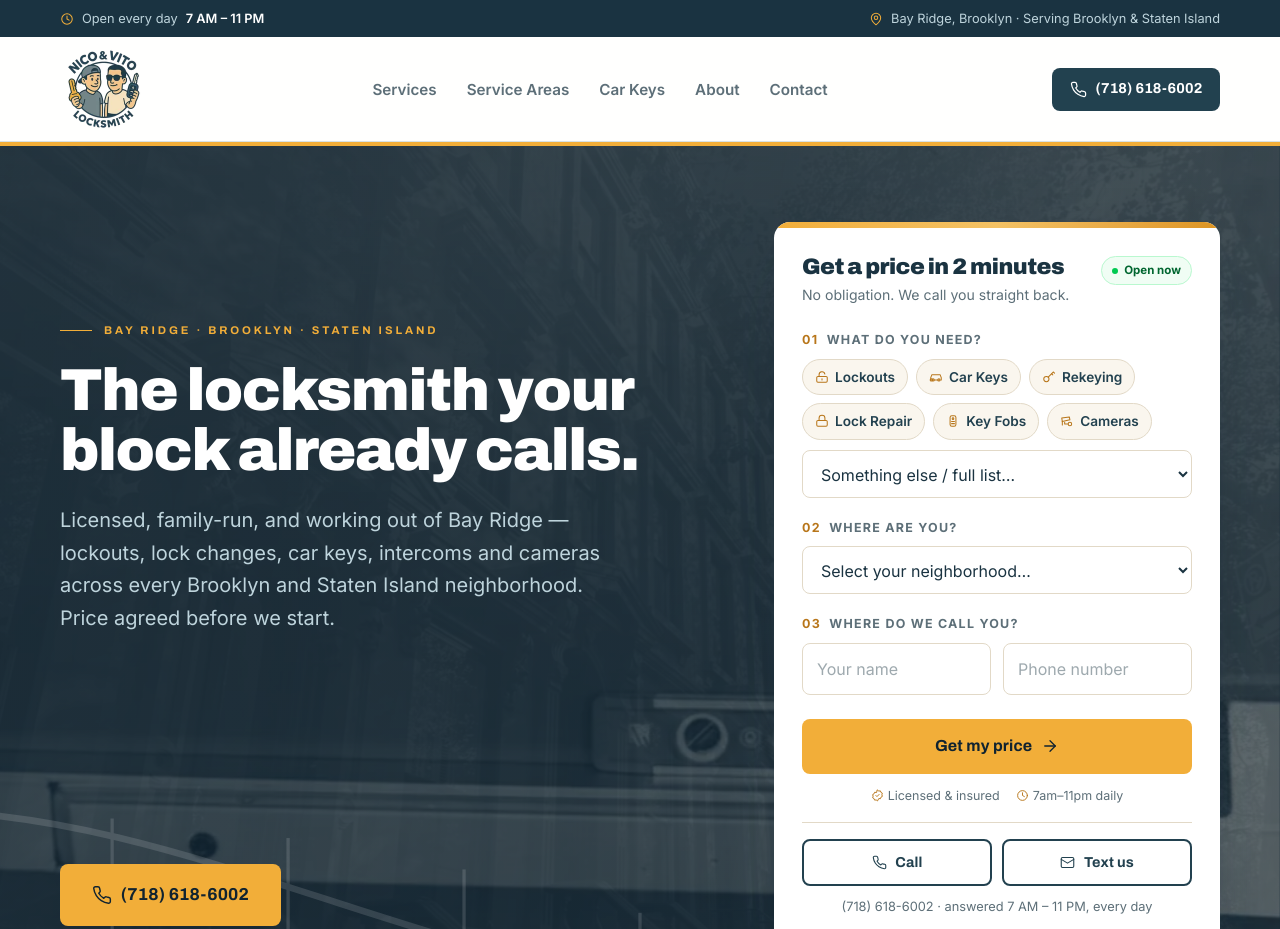
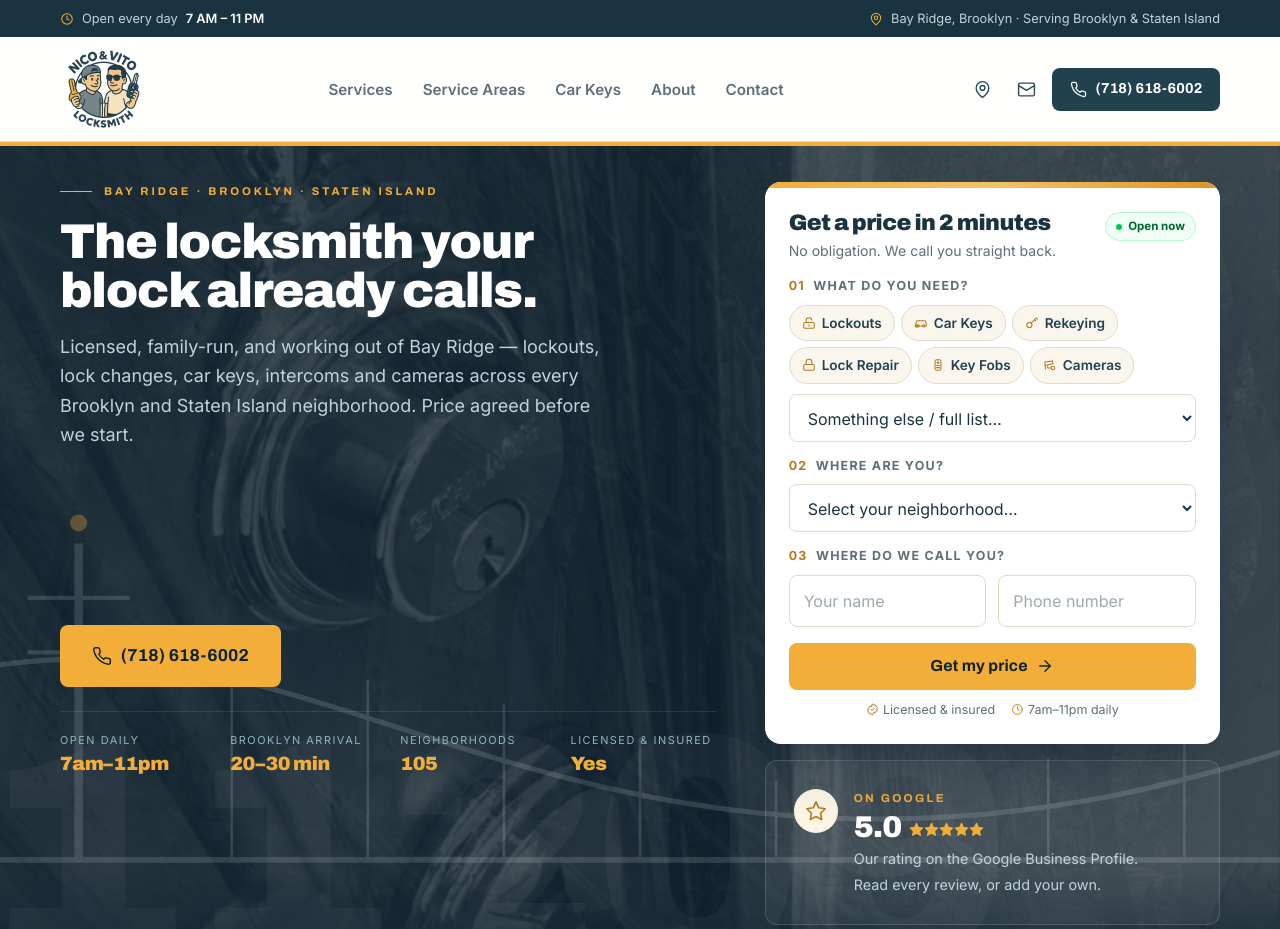
Before and after one commit to VatoGochitashvili/nicovitolock-astro, an Astro site: page / in a window 1280 px wide. Shown: the top 929 px of the page. Built offline with nearby package versions, Linux system fonts and the light colour scheme; Astro itself is replaced by a stand-in of ours.

Commit message:
Shorten the hero so the quote form fits the fold; header map + email links
The form was 722px tall starting at y=182, so on a 1440x800 laptop it ran
144px past the fold — the primary conversion element on the site was cut off.
Now 561px, bottom at 743, fully visible.

Hero: section padding py-12/16/20 -> py-7/9/10, h1 3.7rem -> 3.05rem at lg,
lead paragraph and stat row tightened, grid gaps reduced.

ContactForm: denser card padding and vertical rhythm, smaller service chips
(six now sit on two rows rather than three), and a new hideContactRow prop.
The homepage hero sets it, because the Call / Text pair inside the card was
repeating the full-width phone button a few inches to its left. Every other
page keeps the row.

Slideshow: dropped bg-deadbolt. Despite the filename it is the panic-bar
photo — the same misidentification fixed in work.ts at 081ac33 — and it led
the sequence as the eager first frame. bg-brasslock leads now, with bg-mortise
added; the preload in BaseLayout follows. bg-van stays out: the van in that
shot still carries the old 347 number.

Header: Google Maps and email as icon links beside the phone CTA, with labelled
equivalents in the mobile drawer since the icons are hidden below sm.

Verified at 1440x800 and 375x812: form fully visible, both header links
resolve, no bg-deadbolt in the rendered slideshow.

Co-Authored-By: Claude Opus 5 <noreply@anthropic.com>

```diff
--- a/src/components/ContactForm.astro
+++ b/src/components/ContactForm.astro
@@ -11,6 +11,11 @@ interface Props {
   /** 'full' = every field (contact page). 'short' = quick capture. */
   variant?: 'full' | 'short';
   tone?: 'light' | 'dark';
+  /** Drop the Call / Text row and the phone line under it. Used where the
+   *  surrounding layout already puts a phone button beside the form — the
+   *  homepage hero does — so the card is not repeating a CTA that sits a few
+   *  inches to its left, and the whole form fits a laptop viewport. */
+  hideContactRow?: boolean;
   class?: string;
 }
 const {
@@ -19,6 +24,7 @@ const {
   compact = false,
   variant = 'full',
   tone = 'light',
+  hideContactRow = false,
   class: className = '',
 } = Astro.props;
 
@@ -64,7 +70,7 @@ const label = 'block text-[0.78rem] font-bold uppercase tracking-[0.1em] text-mu
   <!-- brass cap -->
   <div class="h-1.5 bg-gradient-to-r from-brass-400 via-brass-300 to-brass-500"></div>
 
-  <div class="p-6 md:p-7">
+  <div class="p-5 md:p-6">
     {!compact && !short && (
       <>
         <h2 class="display text-navy-900 text-2xl">Request a quote or callback</h2>
@@ -89,16 +95,16 @@ const label = 'block text-[0.78rem] font-bold uppercase tracking-[0.1em] text-mu
     )}
 
     <!-- Step 1 — what -->
-    <fieldset class="mt-6">
+    <fieldset class="mt-3.5">
       <legend class={label}>
         <span class="text-brass-600">01</span> &nbsp;What do you need?
       </legend>
-      <div class="flex flex-wrap gap-2" data-qf-chips>
+      <div class="flex flex-wrap gap-1.5" data-qf-chips>
         {quickPicks.map((s) => (
           <button
             type="button"
             data-qf-chip={s.name}
-            class="inline-flex items-center gap-1.5 rounded-full border border-line bg-cream px-3 py-1.5 text-[0.85rem] font-semibold text-navy-800 hover:border-navy-300 transition-colors"
+            class="inline-flex items-center gap-1.5 rounded-full border border-line bg-cream px-2.5 py-1 text-[0.82rem] font-semibold text-navy-800 hover:border-navy-300 transition-colors"
             aria-pressed="false"
           >
             <Icon name={s.icon} size={14} class="text-brass-600" />
@@ -116,7 +122,7 @@ const label = 'block text-[0.78rem] font-bold uppercase tracking-[0.1em] text-mu
     </fieldset>
 
     <!-- Step 2 — where, with a live arrival estimate -->
-    <fieldset class="mt-5">
+    <fieldset class="mt-3.5">
       <legend class={label}>
         <span class="text-brass-600">02</span> &nbsp;Where are you?
       </legend>
@@ -147,7 +153,7 @@ const label = 'block text-[0.78rem] font-bold uppercase tracking-[0.1em] text-mu
     </fieldset>
 
     <!-- Step 3 — who -->
-    <fieldset class="mt-5">
+    <fieldset class="mt-3.5">
       <legend class={label}>
         <span class="text-brass-600">03</span> &nbsp;Where do we call you?
       </legend>
@@ -181,17 +187,19 @@ const label = 'block text-[0.78rem] font-bold uppercase tracking-[0.1em] text-mu
       <input id={`qf-company-${uid}`} name="company" type="text" tabindex="-1" autocomplete="off" />
     </div>
 
-    <button type="submit" class="btn btn-brass w-full mt-6 !py-3.5 text-[1.05rem]" data-qf-submit>
+    <button type="submit" class="btn btn-brass w-full mt-4 !py-2.5 text-[1rem]" data-qf-submit>
       {short ? 'Get my price' : 'Send request'}
       <Icon name="arrow" size={18} />
     </button>
 
-    <p class="mt-3 flex items-center justify-center gap-4 text-[0.78rem] text-muted">
+    <p class="mt-2.5 flex items-center justify-center gap-4 text-[0.78rem] text-muted">
       <span class="flex items-center gap-1"><Icon name="badge" size={13} class="text-brass-600" /> Licensed &amp; insured</span>
       <span class="flex items-center gap-1"><Icon name="clock" size={13} class="text-brass-600" /> 7am–11pm daily</span>
     </p>
 
-    <div class="mt-4 pt-4 border-t border-line grid grid-cols-2 gap-2.5">
+    {!hideContactRow && (
+      <>
+        <div class="mt-3 pt-3 border-t border-line grid grid-cols-2 gap-2.5">
           <a href={`tel:${business.phoneHref}`} class="btn btn-outline btn-sm" data-call-cta="form-inline">
             <Icon name="phone" size={15} />
             Call
@@ -201,9 +209,11 @@ const label = 'block text-[0.78rem] font-bold uppercase tracking-[0.1em] text-mu
             Text us
           </a>
         </div>
-    <p class="mt-2.5 text-center text-[0.8rem] text-muted">
+        <p class="mt-2 text-center text-[0.8rem] text-muted">
           {business.phoneDisplay} · answered 7 AM – 11 PM, every day
         </p>
+      </>
+    )}
 
     <div data-qf-status class="mt-4 hidden rounded-lg px-4 py-3 text-sm" role="status" aria-live="polite"></div>
   </div>
--- a/src/components/Header.astro
+++ b/src/components/Header.astro
@@ -69,6 +69,27 @@ const nav = [
     </nav>
 
     <div class="flex items-center gap-2">
+      <!-- Map and email, reachable from every page without scrolling to the
+           footer. Icon-only, so they cost no horizontal space next to the
+           phone CTA; the accessible name carries the meaning. -->
+      <a
+        href={business.social.google}
+        target="_blank"
+        rel="noopener"
+        class="hidden sm:inline-flex items-center justify-center w-9 h-9 rounded-lg text-navy-700 hover:text-brass-600 hover:bg-navy-50 transition-colors"
+        title="Find us on Google Maps"
+        aria-label="Find us on Google Maps"
+      >
+        <Icon name="pin" size={19} />
+      </a>
+      <a
+        href={`mailto:${business.email}`}
+        class="hidden sm:inline-flex items-center justify-center w-9 h-9 rounded-lg text-navy-700 hover:text-brass-600 hover:bg-navy-50 transition-colors"
+        title={`Email ${business.email}`}
+        aria-label={`Email ${business.email}`}
+      >
+        <Icon name="mail" size={19} />
+      </a>
       <a
         href={`tel:${business.phoneHref}`}
         class="btn btn-navy btn-sm md:btn"
@@ -115,6 +136,27 @@ const nav = [
           </a>
         ))}
       </div>
+
+      <!-- The header icons are hidden below sm, so the drawer carries them
+           with labels rather than dropping them on mobile entirely. -->
+      <div class="flex items-center gap-2 border-t border-line-cool pt-4 pb-5">
+        <a
+          href={business.social.google}
+          target="_blank"
+          rel="noopener"
+          class="inline-flex items-center gap-2 px-3 py-2 rounded-lg border border-line-cool text-[0.88rem] font-semibold text-navy-800 hover:text-brass-600 transition-colors"
+        >
+          <Icon name="pin" size={16} class="text-brass-500" />
+          Google Maps
+        </a>
+        <a
+          href={`mailto:${business.email}`}
+          class="inline-flex items-center gap-2 px-3 py-2 rounded-lg border border-line-cool text-[0.88rem] font-semibold text-navy-800 hover:text-brass-600 transition-colors"
+        >
+          <Icon name="mail" size={16} class="text-brass-500" />
+          Email us
+        </a>
+      </div>
     </nav>
   </div>
 </header>
--- a/src/layouts/BaseLayout.astro
+++ b/src/layouts/BaseLayout.astro
@@ -87,7 +87,7 @@ const schemaBlocks = schema ? (Array.isArray(schema) ? schema : [schema]) : [];
 
     <!-- Self-hosted variable fonts; preloaded. See public/fonts/fonts.css -->
     {Astro.url.pathname === '/' && (
-      <link rel="preload" as="image" href="/brand/bg-deadbolt.webp" type="image/webp" fetchpriority="high" />
+      <link rel="preload" as="image" href="/brand/bg-brasslock.webp" type="image/webp" fetchpriority="high" />
     )}
     <link rel="preload" href="/fonts/archivo-var.woff2" as="font" type="font/woff2" crossorigin />
     <link rel="preload" href="/fonts/inter-var.woff2" as="font" type="font/woff2" crossorigin />
--- a/src/pages/index.astro
+++ b/src/pages/index.astro
@@ -64,11 +64,15 @@ const description =
       strength={50}
       hold={6}
       frames={[
-        { src: '/brand/bg-deadbolt.webp' },
+        // bg-deadbolt is dropped: despite the filename it is the panic-bar
+        // photo, which reads as commercial hardware rather than the lock work
+        // most visitors arrive for. bg-van is also out — the van in that shot
+        // still carries the old 347 number.
+        { src: '/brand/bg-brasslock.webp' },
         { src: '/brand/bg-rowhouses.webp' },
         { src: '/brand/bg-carkey.webp' },
+        { src: '/brand/bg-mortise.webp' },
         { src: '/brand/bg-street.webp' },
-        { src: '/brand/bg-brasslock.webp' },
         { src: '/brand/bg-hardware.webp' },
       ]}
     />
@@ -78,21 +82,21 @@ const description =
       class="pointer-events-none select-none absolute -left-6 bottom-[-3rem] display text-white/[0.035] text-[13rem] lg:text-[20rem] leading-none"
       aria-hidden="true">11209</span>
 
-    <div class="container-x relative z-[1] py-12 md:py-16 lg:py-20">
-      <div class="grid gap-10 lg:grid-cols-12 lg:gap-x-16 lg:gap-y-8 lg:items-center">
+    <div class="container-x relative z-[1] py-7 md:py-9 lg:py-10">
+      <div class="grid gap-7 lg:grid-cols-12 lg:gap-x-12 lg:gap-y-6 lg:items-start">
 
         <div class="lg:col-span-7 lg:col-start-1 lg:row-start-1">
-          <p class="flex items-center gap-3 font-display text-[0.7rem] font-bold uppercase tracking-[0.26em] text-brass-400 mb-5">
+          <p class="flex items-center gap-3 font-display text-[0.7rem] font-bold uppercase tracking-[0.26em] text-brass-400 mb-4">
             <span class="w-8 h-px bg-brass-400"></span>
             Bay Ridge · Brooklyn · Staten Island
           </p>
 
-          <h1 class="display text-white text-[2.3rem] sm:text-[3rem] lg:text-[3.7rem] leading-[1.02]">
+          <h1 class="display text-white text-[1.95rem] sm:text-[2.5rem] lg:text-[3.05rem] leading-[1.04]">
             The locksmith your<br class="hidden sm:block" />
             block already calls.
           </h1>
 
-          <p class="mt-6 text-navy-200 text-lg md:text-xl leading-relaxed max-w-xl">
+          <p class="mt-4 text-navy-200 text-[1.02rem] md:text-lg leading-relaxed max-w-xl">
             Licensed, family-run, and working out of Bay Ridge — lockouts, lock changes,
             car keys, intercoms and cameras across every Brooklyn and Staten Island
             neighborhood. Price agreed before we start.
@@ -100,7 +104,7 @@ const description =
         </div>
 
         <div class="lg:col-span-5 lg:col-start-8 lg:row-start-1 lg:row-span-2 space-y-4">
-          <ContactForm variant="short" tone="dark" />
+          <ContactForm variant="short" tone="dark" hideContactRow />
           <GoogleReviews tone="dark" compact />
         </div>
 
@@ -109,7 +113,7 @@ const description =
             <Icon name="phone" size={20} />
             {business.phoneDisplay}
           </a>
-          <dl class="mt-8 grid grid-cols-2 sm:grid-cols-4 gap-x-6 gap-y-5 border-t border-white/10 pt-6">
+          <dl class="mt-6 grid grid-cols-2 sm:grid-cols-4 gap-x-6 gap-y-4 border-t border-white/10 pt-5">
             {[
               { k: 'Open daily', v: '7am–11pm' },
               { k: 'Brooklyn arrival', v: '20–30 min' },
@@ -118,7 +122,7 @@ const description =
             ].map((x) => (
               <div>
                 <dt class="text-[0.68rem] uppercase tracking-[0.14em] text-navy-300">{x.k}</dt>
-                <dd class="display text-brass-400 text-[1.35rem] mt-1">{x.v}</dd>
+                <dd class="display text-brass-400 text-[1.2rem] mt-1">{x.v}</dd>
               </div>
             ))}
           </dl>
```
Also changed, not shown: sitemap-manifest.json. Lines whose indentation alone changed are shown as unchanged.
